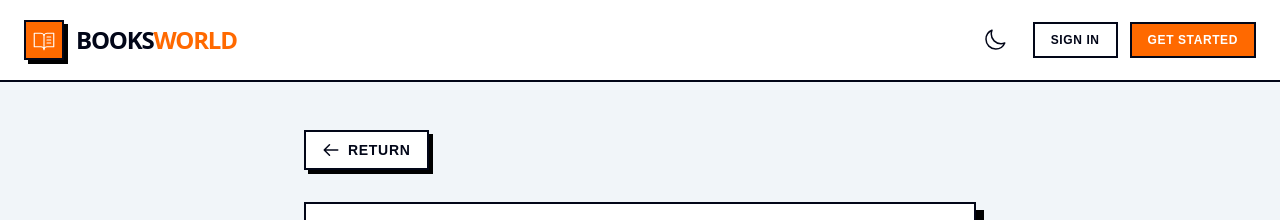
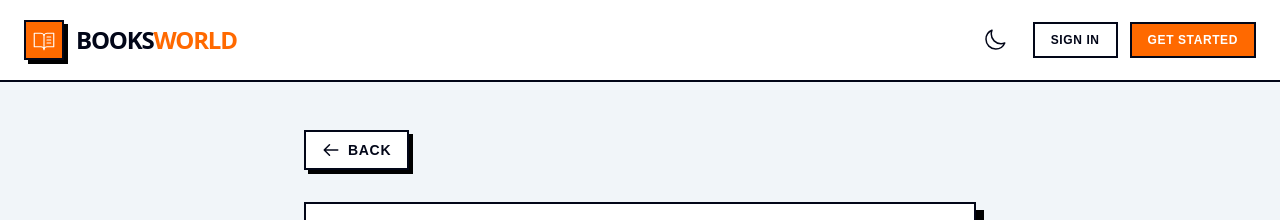
Before and after one commit to tabish-core/book-store, a React (Vite) app in the folder frontend/: page /books/create in a window 1280 px wide. Shown: the top 220 px of the page. Built offline with nearby package versions, Linux system fonts and the light colour scheme; no server answers.

Commit message:
Update BackButton.jsx

```diff
--- a/frontend/src/components/BackButton.jsx
+++ b/frontend/src/components/BackButton.jsx
@@ -8,7 +8,7 @@ const BackButton = ({ destination = '/' }) => {
       className="inline-flex items-center gap-2 px-4 py-2 text-sm font-bold uppercase tracking-wider text-slate-950 dark:text-zinc-50 bg-white dark:bg-zinc-900 border-2 border-slate-950 dark:border-zinc-50 rounded-none hover:bg-slate-950 hover:text-white dark:hover:bg-zinc-50 dark:hover:text-zinc-950 shadow-[4px_4px_0px_0px_rgba(0,0,0,1)] dark:shadow-[4px_4px_0px_0px_rgba(255,255,255,1)] hover:translate-x-[-2px] hover:translate-y-[-2px] transition-all"
     >
       <HiOutlineArrowLeft className="text-lg" />
-      Return
+      Back
     </Link>
   );
 };
```
